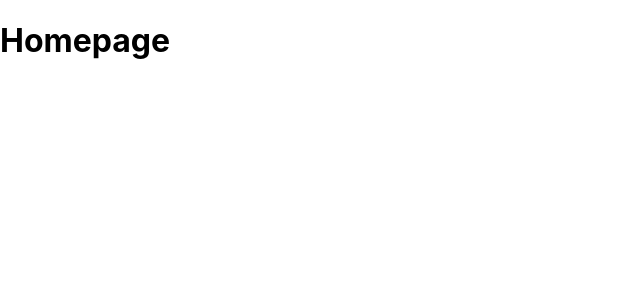
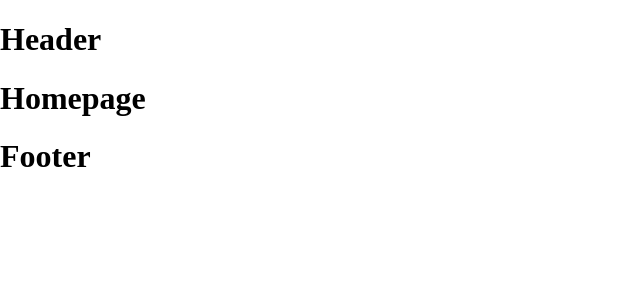
Before and after one commit to TusharSSurve/portfolio, a React (Create React App) app: page / in a window 1280 px wide. Shown: the top 300 px of the page, without its empty margins (0-640 px from the left). Built offline with nearby package versions, Linux system fonts and the light colour scheme; the HTML template or start-up script is replaced by a standard one.

Commit message:
[test] : Foundation

```diff
--- a/src/App.js
+++ b/src/App.js
@@ -4,6 +4,7 @@ import { createBrowserRouter, RouterProvider } from "react-router-dom";
 import ErrorPage from "./pages/ErrorPage";
 import Homepage from "./pages/Homepage";
 import Root from "./pages/Root";
+
 const router = createBrowserRouter([
   {
     path: "/",
@@ -16,7 +17,7 @@ const router = createBrowserRouter([
   },
 ]);
 
-function App() {
+const App = () => {
   return <RouterProvider router={router} />;
 }
 
--- /dev/null
+++ b/src/global/Footer.js
@@ -0,0 +1,11 @@
+import React from "react";
+import styles from './Footer.module.css';
+
+const Footer = () => {
+  return (
+    <footer>
+      <h1>Footer</h1>
+    </footer>
+  );
+}
+export default Footer;
--- /dev/null
+++ b/src/global/Header.js
@@ -0,0 +1,11 @@
+import React from "react";
+import styles from './Header.module.css';
+
+const Header = () => {
+  return (
+    <header>
+      <h1>Header</h1>
+    </header>
+  );
+}
+export default Header;
--- a/src/index.css
+++ b/src/index.css
@@ -1,13 +1,48 @@
+:root {
+  /*colors*/
+  --white-color: #f5f5f7;
+  --black-color: #1d1d1f;
+  --warm-black: #171717;
+  --grey-color: #444445;
+  --neon-orange-color: #FF5F1F;
+
+  /* fonts */
+  --font-64: 64px;
+  --font-56: 56px;
+  --font-48: 48px;
+  --font-36: 36px;
+  --font-32: 32px;
+  --font-28: 28px;
+  --font-26: 26px;
+  --font-24: 24px;
+  --font-22: 22px;
+  --font-20: 20px;
+  --font-18: 18px;
+  --font-16: 16px;
+  --font-12: 12px;
+
+  /*font weight*/
+  --font-weight-400: 400;
+  --font-weight-500: 500;
+  --font-weight-700: 700;
+  --font-weight-800: 800;
+
+  /*line height*/
+  --line-height-25: 25px;
+  --line-height-33: 33px;
+  --line-height-36: 36px;
+  --line-height-38: 38px;
+  --line-height-40: 40px;
+  --line-height-30: 30px;
+  --line-height-17: 17.5px;
+  --line-height-19: 19px;
+
+  /*font*/
+
+}
+
 body {
   margin: 0;
-  font-family: -apple-system, BlinkMacSystemFont, 'Segoe UI', 'Roboto', 'Oxygen',
-    'Ubuntu', 'Cantarell', 'Fira Sans', 'Droid Sans', 'Helvetica Neue',
-    sans-serif;
   -webkit-font-smoothing: antialiased;
   -moz-osx-font-smoothing: grayscale;
 }
-
-code {
-  font-family: source-code-pro, Menlo, Monaco, Consolas, 'Courier New',
-    monospace;
-}
--- a/src/pages/ErrorPage.js
+++ b/src/pages/ErrorPage.js
@@ -1,6 +1,6 @@
 import React from "react";
 
-function ErrorPage() {
+const ErrorPage = () => {
   return (
     <>
       <h1>404 Error Page</h1>
--- a/src/pages/Homepage.js
+++ b/src/pages/Homepage.js
@@ -1,6 +1,6 @@
 import React from "react";
 
-function Homepage() {
+const Homepage = () => {
   return (
     <>
       <h1>Homepage</h1>
--- a/src/pages/Root.js
+++ b/src/pages/Root.js
@@ -1,12 +1,16 @@
 import React from 'react';
 import { Outlet } from 'react-router-dom';
+import Footer from '../global/Footer';
+import Header from '../global/Header';
 
-function Root() {
+const Root = () => {
   return (
     <>
+      <Header />
       <main>
         <Outlet />
       </main>
+      <Footer />
     </>
   );
 }
```
Also changed, not shown: src/global/Footer.module.css (added), src/global/Header.module.css (added). Lines whose indentation alone changed are shown as unchanged.
